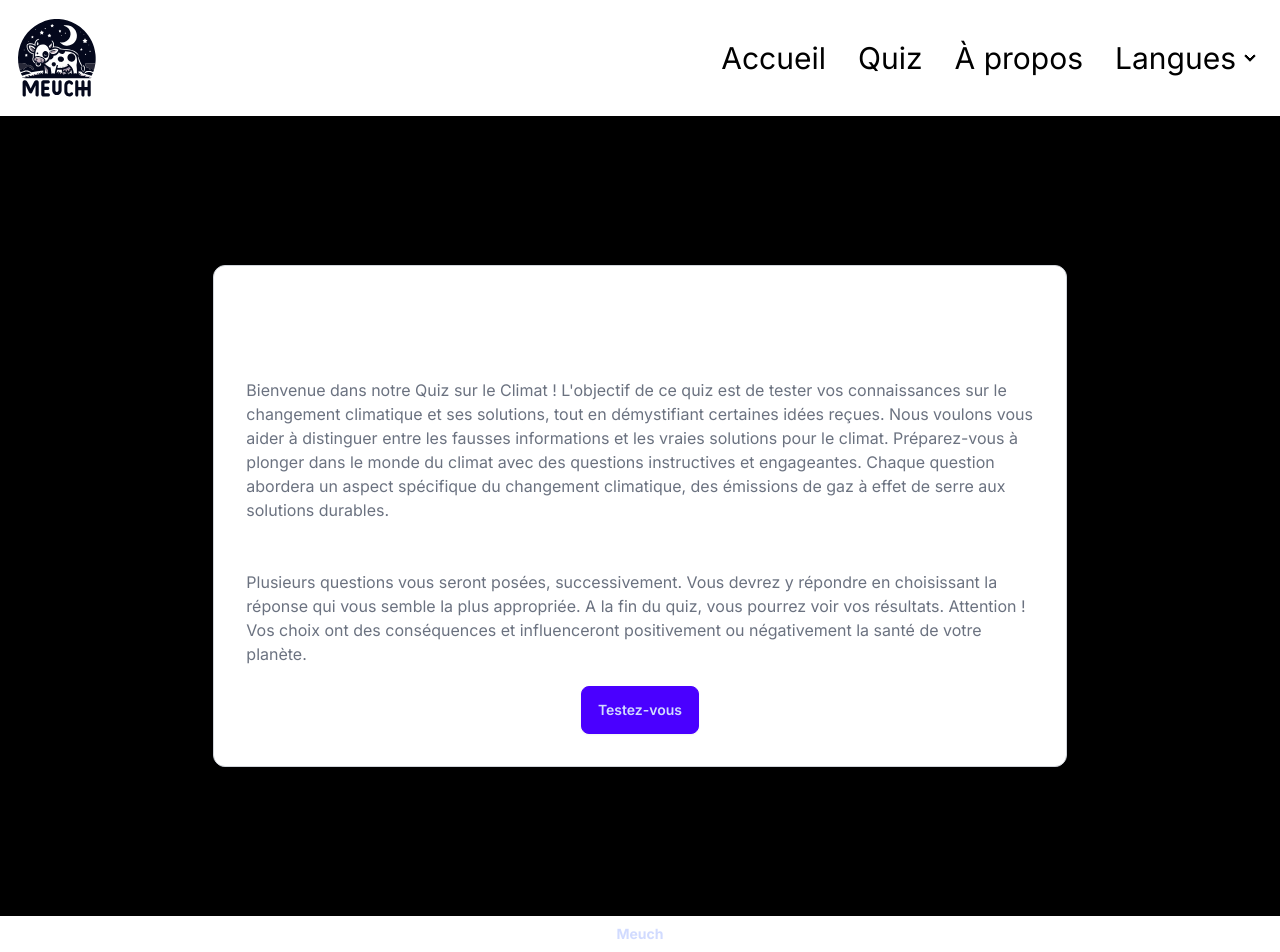
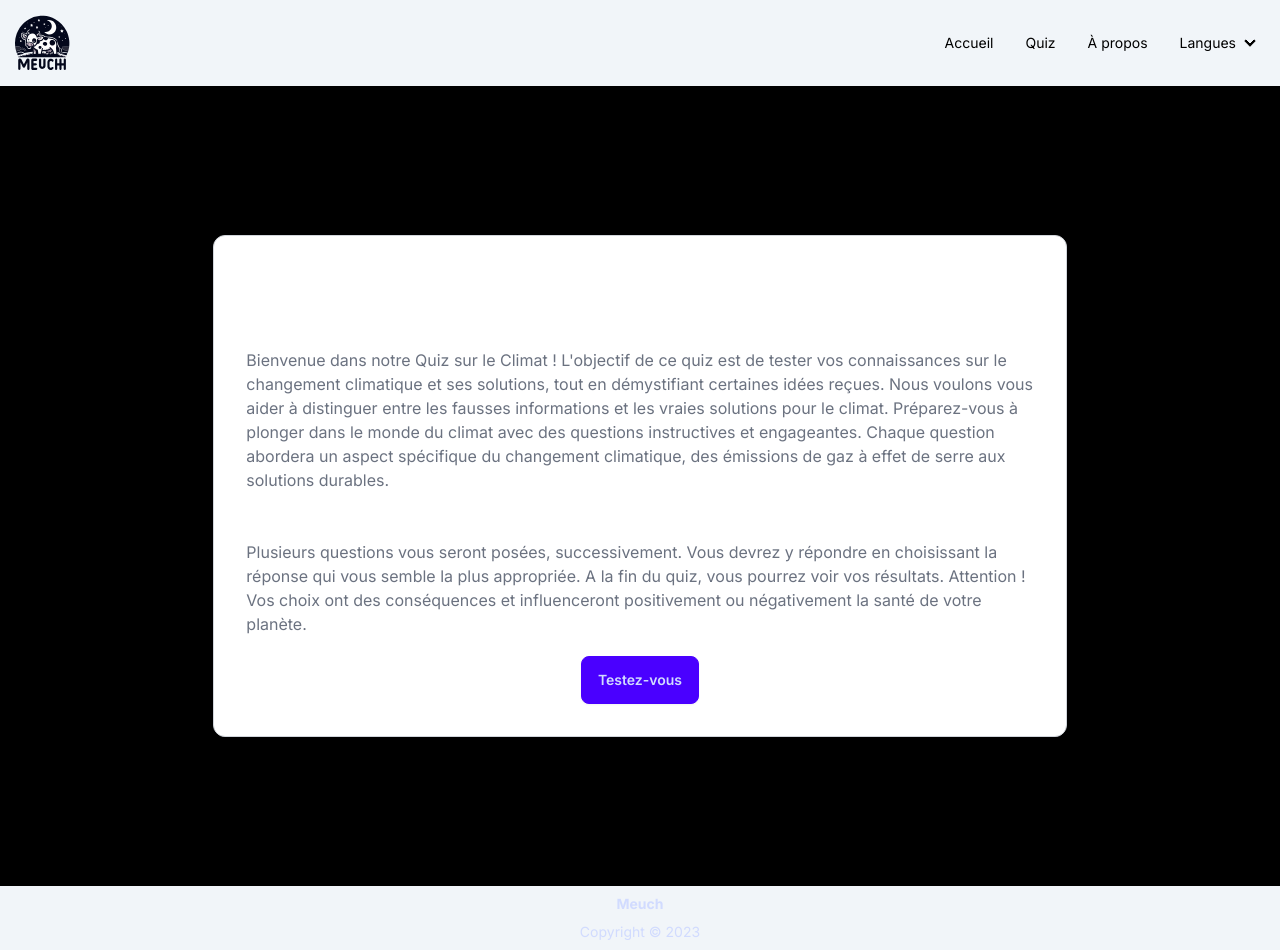
Before and after one commit to MeuchCNAM/ndi-2023, a Next.js app: page /en in a window 1280 px wide. Shown: the top 952 px of the page. Built offline with nearby package versions, Linux system fonts and the light colour scheme.

Commit message:
feat: #28 improve header UI

```diff
--- a/app/components/footer.tsx
+++ b/app/components/footer.tsx
@@ -1,6 +1,6 @@
 export default function Footer() {
   return (
-    <footer className="footer footer-center p-2 bg-white text-primary-content mt-auto">
+    <footer className="footer footer-center p-2 bg-slate-100 text-primary-content mt-auto shadow-lg">
       <aside>
         <p className="font-bold">
           Meuch <br />
--- a/app/components/header.tsx
+++ b/app/components/header.tsx
@@ -8,12 +8,12 @@ export default function Header() {
   const language = trad("language");
 
   return (
-    <header className="navbar bg-white">
+    <header className="navbar bg-slate-100 shadow-md">
       <div className="flex-1">
-        <Image src={logo} alt="Meuch" width={100} height={100} />
+        <Image src={logo} alt="Meuch" width={70} height={70} />
       </div>
       <div className="flex-none">
-        <ul className="menu menu-horizontal px-1 text-black text-3xl">
+        <ul className="menu menu-horizontal px-1 text-black text-sm rounded-box">
           <li>
             <Link href={`/${language}/`}>Accueil</Link>
           </li>
@@ -25,8 +25,8 @@ export default function Header() {
           </li>
           <li>
             <details>
-              <summary className="text-3xl">Langues</summary>
-              <ul className="menu menu-vertical px-1 text-black text-3xl bg-white">
+              <summary>Langues</summary>
+              <ul className="menu menu-vertical px-1 text-black bg-white">
                 <li>
                   <Link href={`/de/`}>DE</Link>
                 </li>
```
